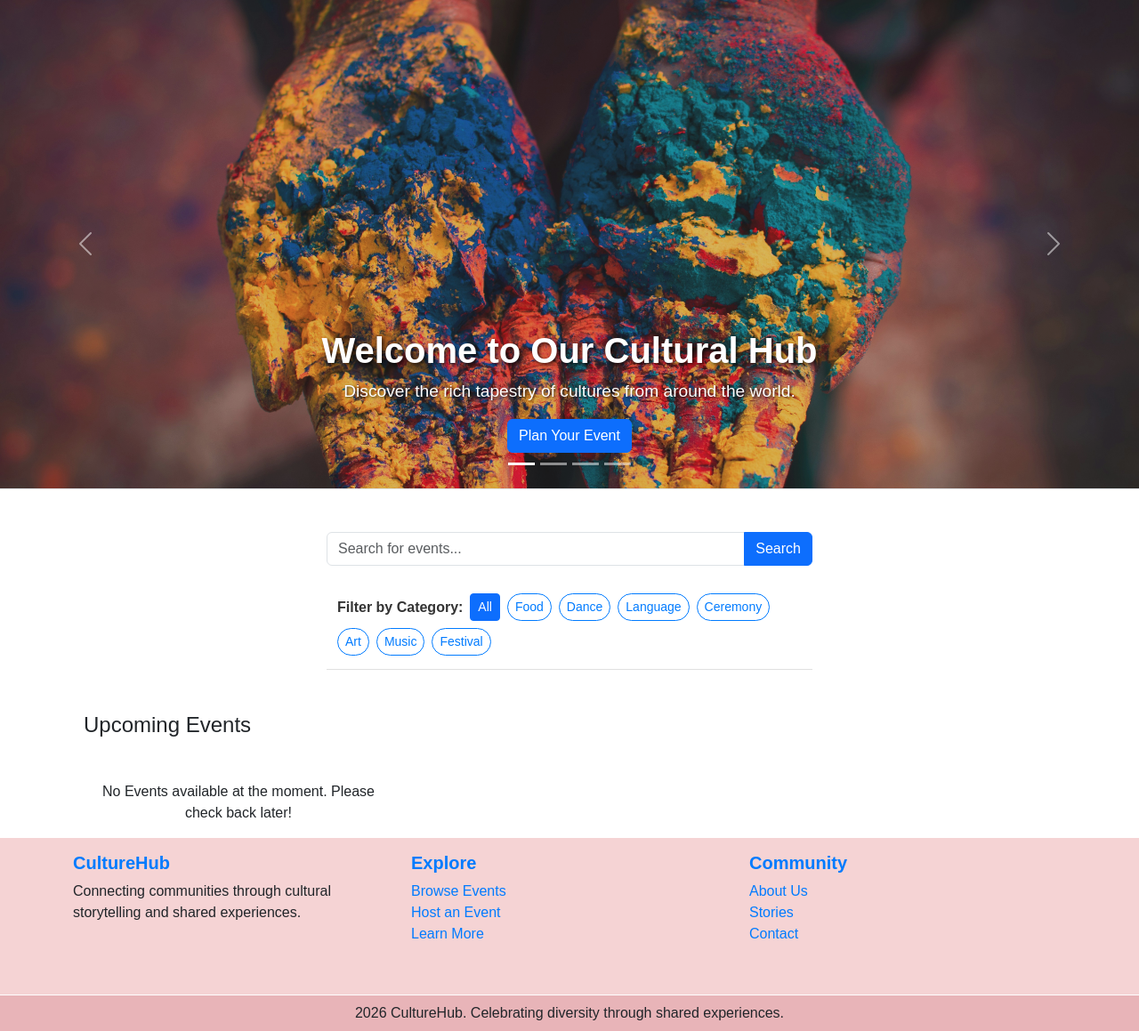
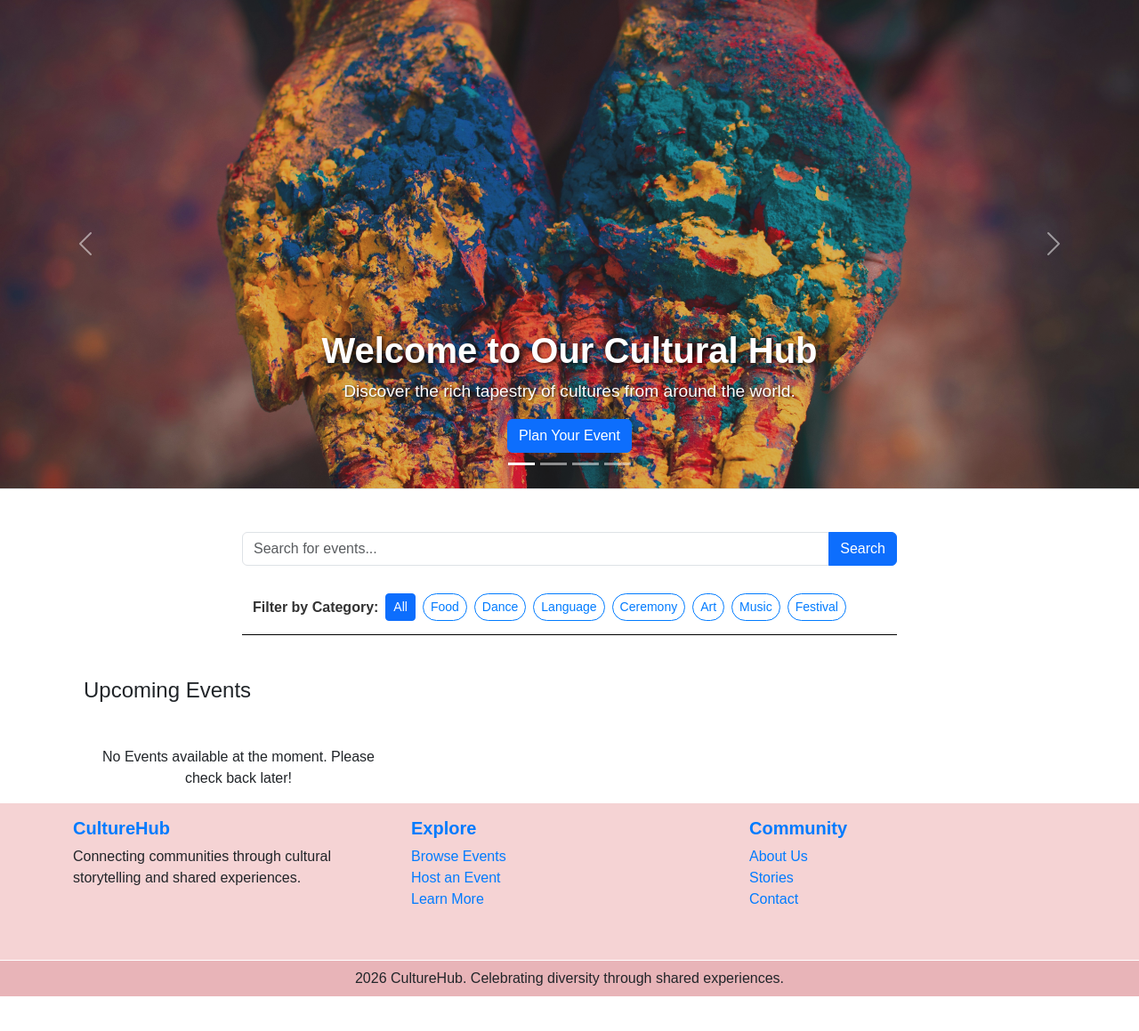
Before and after one commit to TiredTom22/IAB207-Assessment-2-CultureHub-Web-app, a Flask app: page / in a window 1280 px wide. Shown: the part 59-1218 px from the top of the page at 89% size. After the commit the page ends 1179 px from the top, so only its background shows below. Run offline with Flask 3, Linux system fonts and the light colour scheme; some libraries are stand-ins or nearby versions.

Commit message:
Minor change to length of filter and search bar

```diff
--- a/a2_group2/culturehub/static/style/stylesheet.css
+++ b/a2_group2/culturehub/static/style/stylesheet.css
@@ -70,10 +70,10 @@ body {
     text-shadow: 1px 1px 3px rgba(0, 0, 0, 0.7);
 }
 
-/* ── Filter - update later ── */
+/* ── Filter Bar ── */
 .filter-section {
     padding: 15px 0;
-    border-bottom: 1px solid #e0e0e0;
+    border-bottom: 1px solid black;
 }
 
 .filter-label {
--- a/a2_group2/culturehub/templates/events/index.html
+++ b/a2_group2/culturehub/templates/events/index.html
@@ -63,7 +63,7 @@
 <!-- Main section -->
 <div class="container">
   <div class="row mt-5 mb-5 justify-content-center">
-    <div class="col-md-6">
+    <div class="col-md-8 text-center">
       <!-- Search bar -->
       <div class="input-group">
           <input type="text" class="form-control" placeholder="Search for events...">
```
